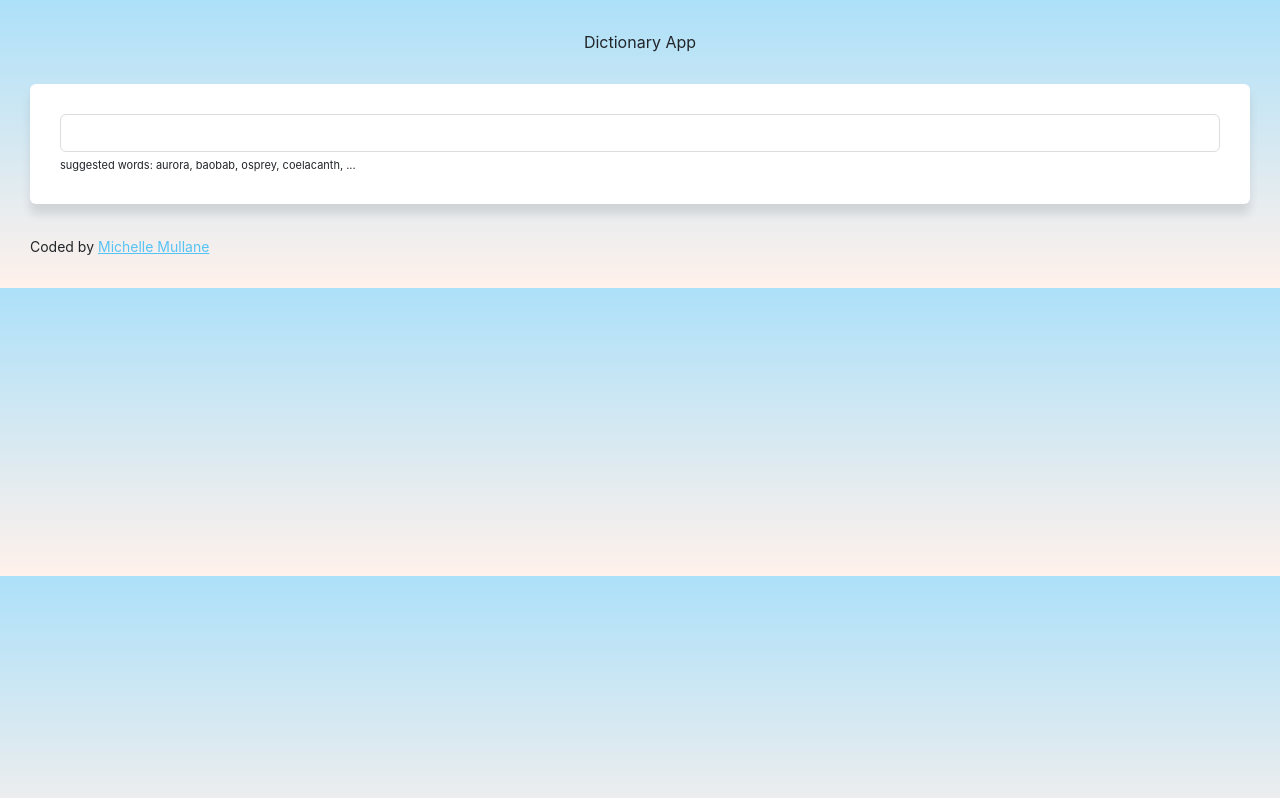
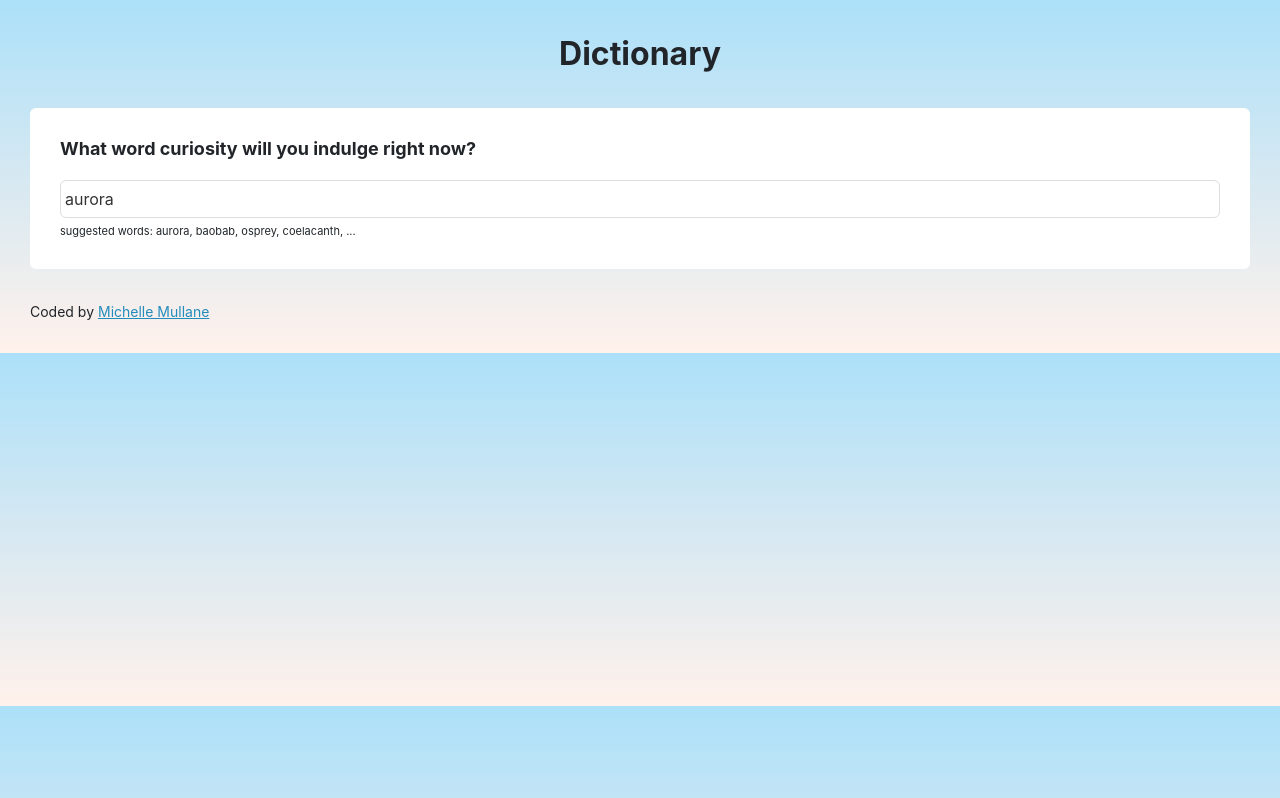
Before and after one commit to MichelleMullane/Dictionary, a React (Create React App) app: page / in a window 1280 px wide. Built offline with nearby package versions, Linux system fonts and the light colour scheme; no server answers.

Commit message:
updated app styling

```diff
--- a/public/index.html
+++ b/public/index.html
@@ -22,7 +22,7 @@
       integrity="sha384-qKXV1j0HvMUeCBQ+QVp7JcfGl760yU08IQ+GpUo5hlbpg51QRiuqHAJz8+BrxE/N"
       crossorigin="anonymous"
     ></script>
-    <title>React App</title>
+    <title>Dictionary</title>
   </head>
   <body>
     <noscript>You need to enable JavaScript to run this app.</noscript>
--- a/src/App.css
+++ b/src/App.css
@@ -2,8 +2,14 @@ body {
   background: linear-gradient(to top, #fff1eb 0%, #ace0f9 100%);
 }
 
-a {
-  color: #57c3f5;
+.App header {
+  font-size: 32px;
+  font-weight: bold;
+  line-height: 1.5;
+}
+
+.App a {
+  color: #248cbd;
 }
 
 .App {
--- a/src/App.js
+++ b/src/App.js
@@ -4,7 +4,7 @@ import "./App.css";
 function App() {
   return (
     <div className="App">
-      <header className="App-header">Dictionary App</header>
+      <header className="App-header">Dictionary</header>
       <main>
         <Dictionary defaultKeyword="aurora" />
       </main>
--- a/src/Dictionary.css
+++ b/src/Dictionary.css
@@ -2,8 +2,13 @@
   background: #fff;
   padding: 30px;
   border-radius: 6px;
-  box-shadow: 0 10px 10px rgba(0, 0, 0, 0.1);
   margin: 20px 0;
+}
+
+.Dictionary h1 {
+  font-size: 18px;
+  font-weight: bold;
+  margin-bottom: 20px;
 }
 
 .Dictionary input {
--- a/src/Dictionary.js
+++ b/src/Dictionary.js
@@ -36,8 +36,13 @@ export default function Dictionary(props) {
     return (
       <div className="Dictionary">
         <section>
+          <h1>What word curiosity will you indulge right now?</h1>
           <form onSubmit={handleSubmit}>
-            <input type="search" onChange={handleKeywordChange} />
+            <input
+              type="search"
+              onChange={handleKeywordChange}
+              defaultValue={props.defaultKeyword}
+            />
           </form>
           <div className="hint">
             suggested words: aurora, baobab, osprey, coelacanth, ...
--- /dev/null
+++ b/src/Meaning.css
@@ -0,0 +1,11 @@
+.Meaning .h3 {
+  font-size: 24px;
+  line-height: 1.5;
+  font-weight: bold;
+}
+
+.Meaning .example {
+  color: #70757a;
+  font-style: italic;
+  margin-top: 10px;
+}
--- a/src/Meaning.js
+++ b/src/Meaning.js
@@ -1,25 +1,18 @@
 import React from "react";
 import Synonyms from "./Synonyms";
+import "./Meaning.css";
 
 export default function Meaning(props) {
   console.log("meaning props", props);
   return (
     <li className="Meaning mt-3">
       <h4 className="d-inline">{props.meaning.partOfSpeech}</h4>
-      <p>
-        {" "}
-        <strong>Definition: </strong> {props.meaning.definition}
-      </p>
+      <div className="definition">{props.meaning.definition}</div>
       {props.meaning.example ? (
-        <p>
-          {" "}
-          <strong>Example: </strong>{" "}
-          <em className="text-secondary">"{props.meaning.example}"</em>
-        </p>
+        <div className="example">"{props.meaning.example}"</div>
       ) : null}
       {props.meaning.synonyms ? (
         <div>
-          <strong>Synonym(s): </strong>
           <Synonyms synonyms={props.meaning.synonyms} />
         </div>
       ) : null}
--- a/src/Results.css
+++ b/src/Results.css
@@ -1,6 +1,7 @@
 .Results-meanings {
   list-style-position: inside;
   padding: 0;
+  list-style: none;
 }
 
 .Results h2 {
--- a/src/Results.js
+++ b/src/Results.js
@@ -12,7 +12,7 @@ export default function Results(props) {
             <small className="text-secondary">{props.results.phonetic}</small>
           </h2>
         </section>
-        <ol className="Results-meanings">
+        <ul className="Results-meanings">
           {props.results.meanings.map(function (meaning, index) {
             return (
               <section key={index}>
@@ -20,7 +20,7 @@ export default function Results(props) {
               </section>
             );
           })}
-        </ol>
+        </ul>
       </div>
     );
   } else {
--- /dev/null
+++ b/src/Synonyms.css
@@ -0,0 +1,11 @@
+.Synonyms {
+  margin: 20px 0 0;
+  padding: 0;
+}
+
+.Synonyms li {
+  font-size: 13px;
+  display: inline-block;
+  padding-right: 10px;
+  line-height: 1;
+}
--- a/src/Synonyms.js
+++ b/src/Synonyms.js
@@ -1,4 +1,5 @@
 import React from "react";
+import "./Synonyms.css";
 
 export default function Synonyms(props) {
   if (props.synonyms) {
```
